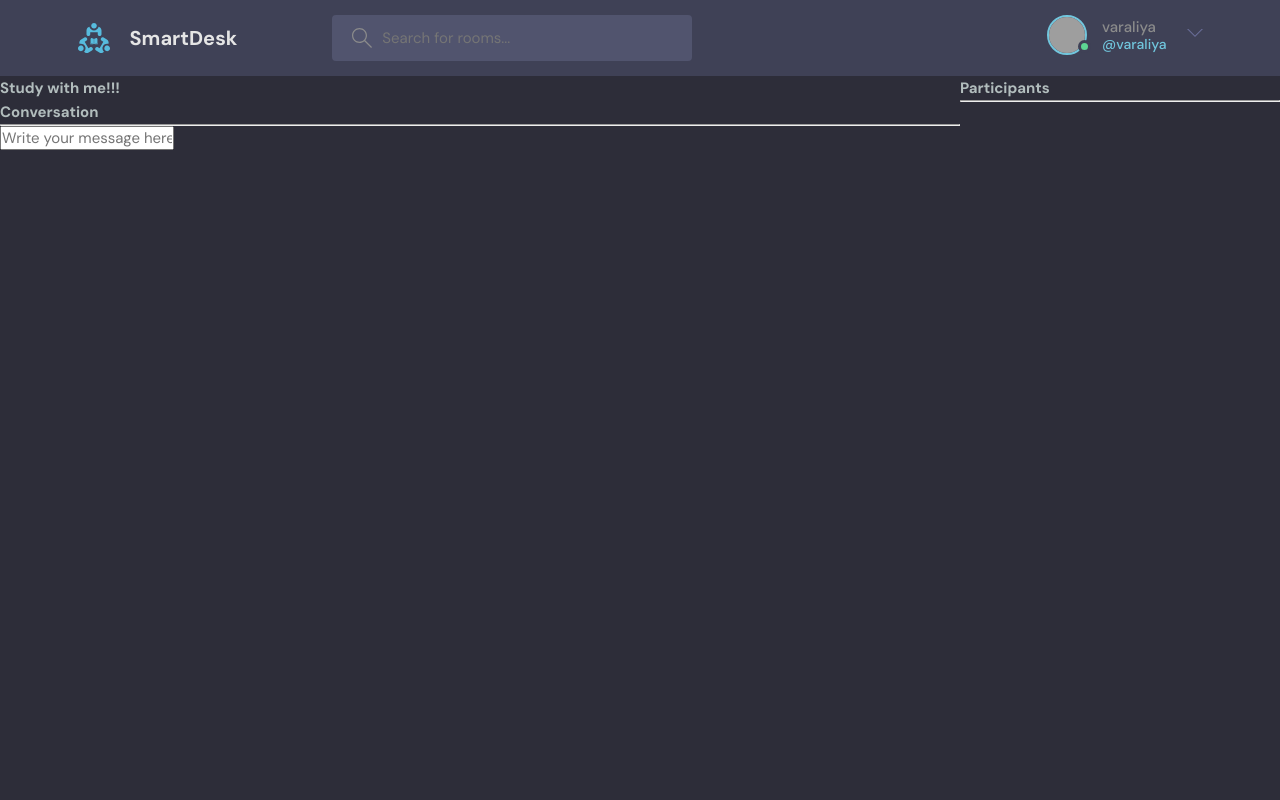
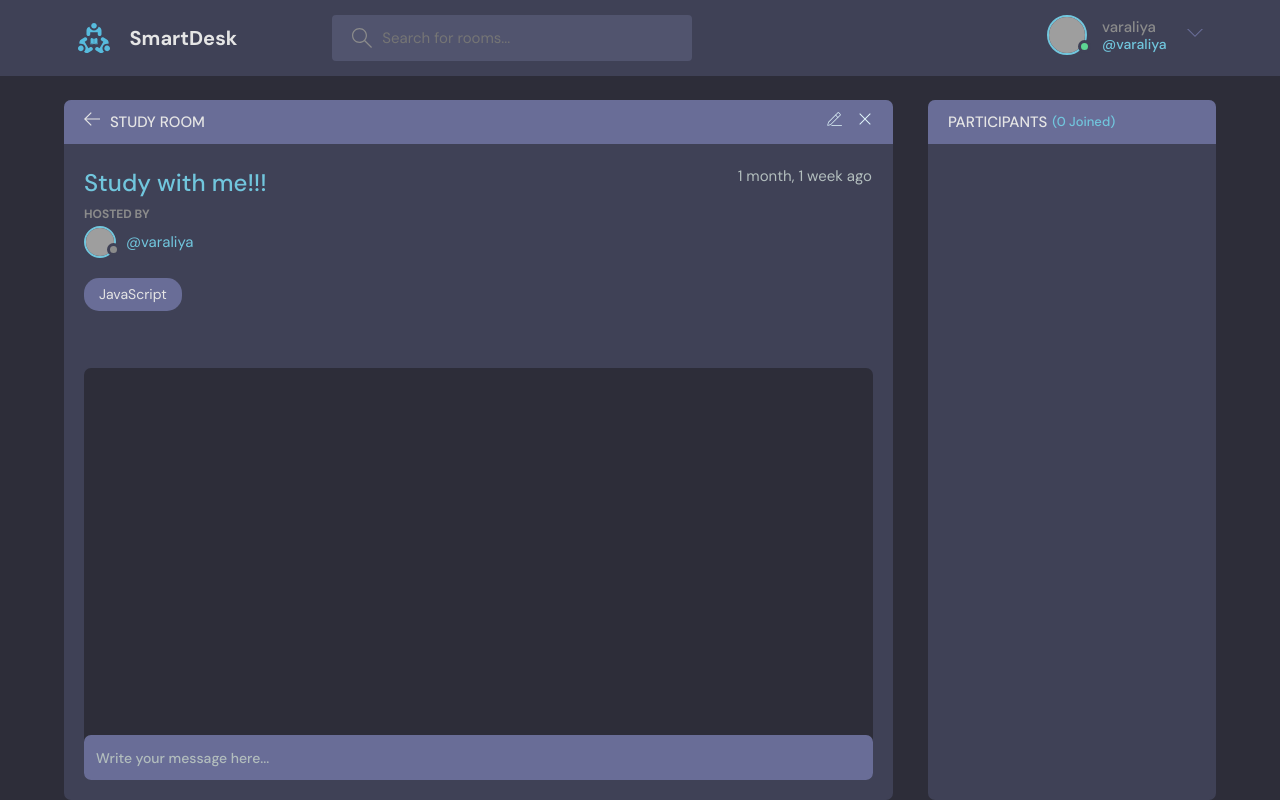
Before and after one commit to Mohammedvaraliya/SmartDesk-djangoApp, a Django app: page /room/9/ in a window 1280 px wide. Run offline with Django 4.2, Linux system fonts and the light colour scheme; a user stored in the database is signed in; data comes from the database, SQL or seed files in the repository; grey boxes are pictures that could not be loaded.

Commit message:
Updated the room-template

```diff
--- a/base/templates/base/home.html
+++ b/base/templates/base/home.html
@@ -34,6 +34,7 @@
               <h2>Study Room</h2>
               <p>{{room_count}} Rooms available</p>
             </div>
+
             <a class="btn btn--main" href="{% url 'create-room' %}">
               <svg version="1.1" xmlns="http://www.w3.org/2000/svg" width="32" height="32" viewBox="0 0 32 32">
                 <title>add</title>
--- a/base/templates/base/room.html
+++ b/base/templates/base/room.html
@@ -1,59 +1,150 @@
-{% extends 'main.html' %} {% block content %}
+{% extends 'main.html' %}
 
-<style>
-  .room-container {
-    display: grid;
-    grid-template-columns: 3fr 1fr;
-  }
-</style>
 
-<div class="room-container">
-  <div>
-    <h1>{{room.name}}</h1>
-    <p>{{room.description}}</p>
+{% block content %}
 
-    <div class="comment-wrapper">
-      <h3>Conversation</h3>
-      <hr />
+    <main class="profile-page layout layout--2">
+      <div class="container">
+        <!-- Room Start -->
+        <div class="room">
+          <div class="room__top">
+            <div class="room__topLeft">
+              <a href="{{request.META.HTTP_REFERER}}">
+                <svg version="1.1" xmlns="http://www.w3.org/2000/svg" width="32" height="32" viewBox="0 0 32 32">
+                  <title>arrow-left</title>
+                  <path
+                    d="M13.723 2.286l-13.723 13.714 13.719 13.714 1.616-1.611-10.96-10.96h27.625v-2.286h-27.625l10.965-10.965-1.616-1.607z"
+                  ></path>
+                </svg>
+              </a>
+              <h3>Study Room</h3>
+            </div>
+
+            {% if room.host == request.user %}
+            <div class="room__topRight">
+              <a href="{% url 'update-room' room.id %}">
+                <svg
+                  enable-background="new 0 0 24 24"
+                  height="32"
+                  viewBox="0 0 24 24"
+                  width="32"
+                  xmlns="http://www.w3.org/2000/svg"
+                >
+                  <title>edit</title>
+                  <g>
+                    <path d="m23.5 22h-15c-.276 0-.5-.224-.5-.5s.224-.5.5-.5h15c.276 0 .5.224.5.5s-.224.5-.5.5z" />
+                  </g>
+                  <g>
+                    <g>
+                      <path
+                        d="m2.5 22c-.131 0-.259-.052-.354-.146-.123-.123-.173-.3-.133-.468l1.09-4.625c.021-.09.067-.173.133-.239l14.143-14.143c.565-.566 1.554-.566 2.121 0l2.121 2.121c.283.283.439.66.439 1.061s-.156.778-.439 1.061l-14.142 14.141c-.065.066-.148.112-.239.133l-4.625 1.09c-.038.01-.077.014-.115.014zm1.544-4.873-.872 3.7 3.7-.872 14.042-14.041c.095-.095.146-.22.146-.354 0-.133-.052-.259-.146-.354l-2.121-2.121c-.19-.189-.518-.189-.707 0zm3.081 3.283h.01z"
+                      />
+                    </g>
+                    <g>
+                      <path
+                        d="m17.889 10.146c-.128 0-.256-.049-.354-.146l-3.535-3.536c-.195-.195-.195-.512 0-.707s.512-.195.707 0l3.536 3.536c.195.195.195.512 0 .707-.098.098-.226.146-.354.146z"
+                      />
+                    </g>
+                  </g>
+                </svg>
+              </a>
+              <a href="{% url 'delete-room' room.id %}">
+                <svg version="1.1" xmlns="http://www.w3.org/2000/svg" width="32" height="32" viewBox="0 0 32 32">
+                  <title>remove</title>
+                  <path
+                    d="M27.314 6.019l-1.333-1.333-9.98 9.981-9.981-9.981-1.333 1.333 9.981 9.981-9.981 9.98 1.333 1.333 9.981-9.98 9.98 9.98 1.333-1.333-9.98-9.98 9.98-9.981z"
+                  ></path>
+                </svg>
+              </a>
+            </div>
+            {% endif %}
+
+          </div>
+          <div class="room__box scroll">
+            <div class="room__header scroll">
+              <div class="room__info">
+                <h3>{{room.name}}</h3>
+                <span>{{room.created|timesince}} ago</span>
+              </div>
+              <div class="room__hosted">
+                <p>Hosted By</p>
+                <a href="{% url 'user-profile' room.host.id %}" class="room__author">
+                  <div class="avatar avatar--small">
+                    <img src="https://randomuser.me/api/portraits/men/37.jpg" />
+                  </div>
+                  <span>@{{room.host.username}}</span>
+                </a>
+              </div>
+              <div class="room__details">
+                {{room.description}}
+              </div>
+              <span class="room__topics">{{room.topic}}</span>
+            </div>
+            <div class="room__conversation">
+              <div class="threads scroll">
 
                 {% for message in room_messages %}
-      <div>
+                  <div class="thread">
+                    <div class="thread__top">
+                      <div class="thread__author">
+                        <a href="{% url 'user-profile' message.user.id %}" class="thread__authorInfo">
+                          <div class="avatar avatar--small">
+                            <img src="https://randomuser.me/api/portraits/men/37.jpg" />
+                          </div>
+                          <span>@{{message.user.username}}</span>
+                        </a>
+                        <span class="thread__date">{{message.created|timesince}} ago</span>
+                      </div>
+
                       {% if request.user == message.user %}
-          <a href="{% url 'delete-message' message.id %}">Delete</a>
+                      <a href="{% url 'delete-message' message.id %}">
+                      <div class="thread__delete">
+                        <svg version="1.1" xmlns="http://www.w3.org/2000/svg" width="32" height="32" viewBox="0 0 32 32">
+                          <title>remove</title>
+                          <path
+                            d="M27.314 6.019l-1.333-1.333-9.98 9.981-9.981-9.981-1.333 1.333 9.981 9.981-9.981 9.98 1.333 1.333 9.981-9.98 9.98 9.98 1.333-1.333-9.98-9.98 9.98-9.981z"
+                          ></path>
+                        </svg>
+                      </div>
+                    </a>
                       {% endif %}
-        <small>@{{message.user}} {{message.created|timesince}} ago</small>
-        <p>{{message.body}}</p>
-        <hr />
+
+                    </div>
+                    <div class="thread__details">
+                      {{message.body}}
+                    </div>
                   </div>
                 {% endfor %}
+
               </div>
+            </div>
+          </div>
+          <div class="room__message">
+            <form action="#"><input name="" placeholder="Write your message here..." /></form>
+          </div>
+        </div>
+        <!-- Room End -->
 
-    {% if request.user.is_authenticated %}
-    <div class="comment-form">
-      <form method="POST" action="">
-        {% csrf_token %}
-
-        <input
-          type="text"
-          name="body"
-          id="body"
-          placeholder="Write your message here..."
-        />
-      </form>
+        <!--   Start -->
+        <div class="participants">
+          <h3 class="participants__top">Participants <span>({{participants.count}} Joined)</span></h3>
+          <div class="participants__list scroll">
+            {% for participant in participants %}
+            <a href="{% url 'user-profile' participant.id %}" class="participant">
+              <div class="avatar avatar--medium">
+                <img src="https://randomuser.me/api/portraits/men/37.jpg" />
               </div>
-    {% endif %}
-  </div>
-
-  <div>
-    <h3>Participants</h3>
-    <hr />
-
-    {% for participant in participants %}
-    <div>
-      <h4>@{{participant.username}}</h4>
-    </div>
+              <p>
+                {{participant.username}}
+                <span>@{{participant.username}}</span>
+              </p>
+            </a>
             {% endfor %}
           </div>
         </div>
+        <!--  End -->
+      </div>
+    </main>
+    <script src="script.js"></script>
 
 {% endblock content %}
```
Also changed, not shown: base/templates/base/room_old.html (added, +59 -0 lines). Lines whose indentation alone changed are shown as unchanged.
